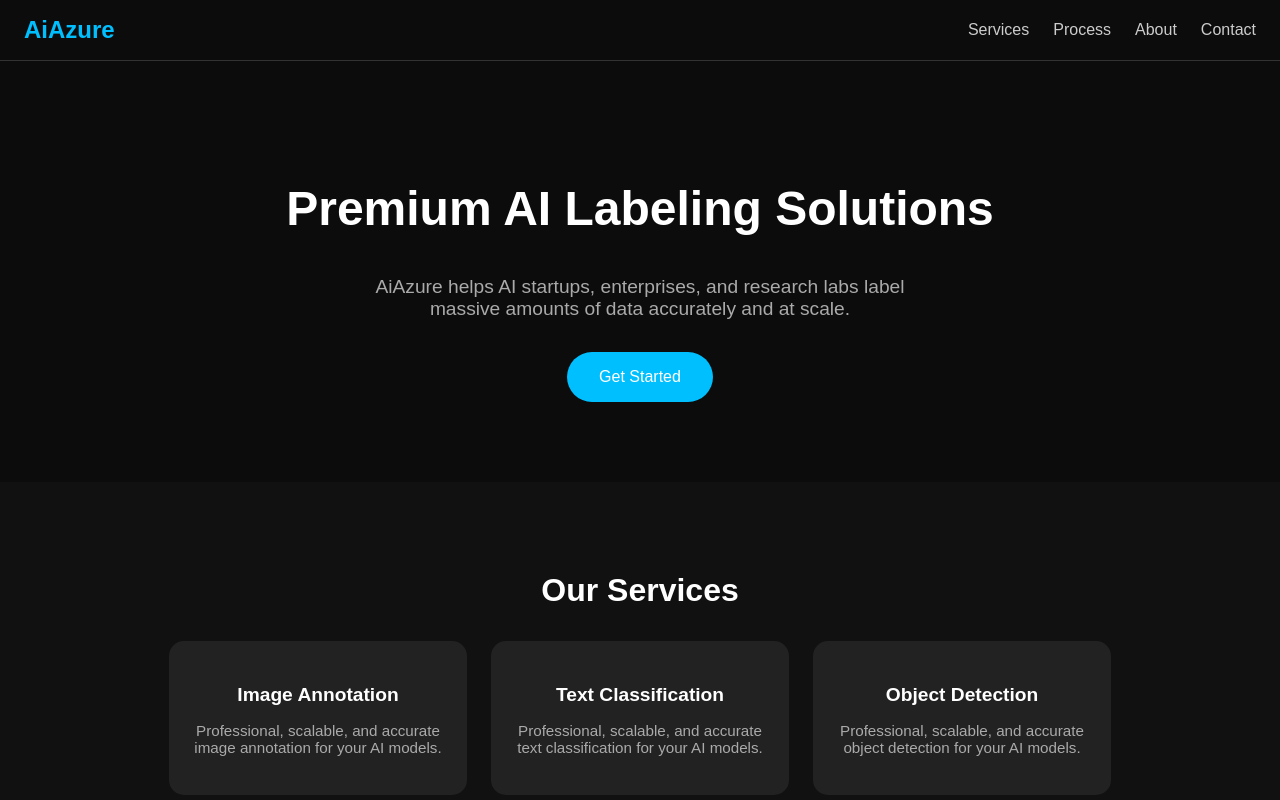
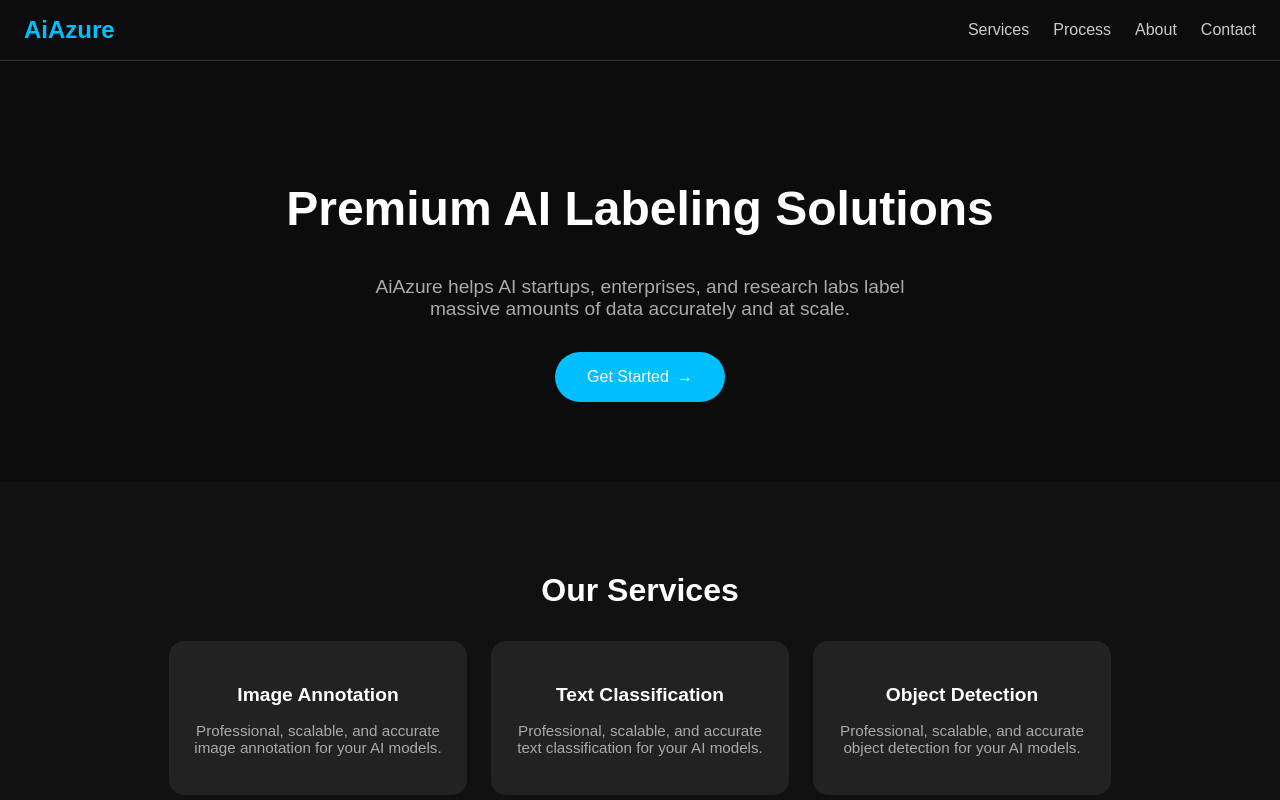
Before and after one commit to Dipanshu205/azureai, a React (Create React App) app: page / in a window 1280 px wide. Shown: the top 800 px of the page. Built offline with nearby package versions, Linux system fonts and the light colour scheme.

Commit message:
Update Contact and Hero components; refine styles and animations

```diff
--- a/src/components/Contact.jsx
+++ b/src/components/Contact.jsx
@@ -80,7 +80,7 @@
     return (
         <section id="contact" style={{ margin: '4rem', padding: '4rem 1rem', backgroundColor: '#0c0c0c', color: 'white' }}>
             <div style={{ maxWidth: '1200px', margin: 'auto' }}>
-                <h2 style={{ fontSize: '2rem', fontWeight: 'bold', textAlign: 'center', marginBottom: '0.5rem' }}>Connect With Us</h2>
+                <h2 style={{ fontSize: '2rem', fontWeight: 'bold', textAlign: 'center', marginBottom: '0.5rem' }}>Contact Us</h2>
                 <p style={{ textAlign: 'center', color: '#aaa', marginBottom: '2.5rem' }}>We're here to elevate your experience.</p>
 
                 <div style={{ display: 'flex', flexWrap: 'wrap', gap: '2rem', justifyContent: 'center' }}>
--- a/src/components/Hero.jsx
+++ b/src/components/Hero.jsx
@@ -1,17 +1,73 @@
+// import React from "react";
+
+// const Hero = () => {
+//   return (
+//     <section style={{ textAlign: 'center', padding: '5rem 1rem' }}>
+//       <h1 style={{ fontSize: '3rem', fontWeight: 'bold' }}>Premium AI Labeling Solutions</h1>
+//       <p style={{ color: '#aaa', marginTop: '1rem', fontSize: '1.2rem', maxWidth: '600px', margin: 'auto' }}>
+//         AiAzure helps AI startups, enterprises, and research labs label massive amounts of data accurately and at scale.
+//       </p>
+//       <a href="#contact">
+//       <button style={{ marginTop: '2rem', padding: '1rem 2rem', backgroundColor: '#00bfff', border: 'none', borderRadius: '25px', color: '#fff', fontSize: '1rem', cursor: 'pointer' }}>
+//         Get Started
+//         <span className="inline-block animate-[slide-right_1.2s_infinite]">→</span>
+//       </button>
+//       </a>
+//     </section>
+//   );
+// };
+
+// export default Hero;
+
 import React from "react";
 
-const Hero = () => {
+export default function Hero() {
   return (
     <section style={{ textAlign: 'center', padding: '5rem 1rem' }}>
+      {/* Keyframes definition inside a style tag */}
+      <style>
+        {`
+          @keyframes slideRight {
+            0%, 100% {
+              transform: translateX(0);
+            }
+            50% {
+              transform: translateX(4px);
+            }
+          }
+        `}
+      </style>
+
       <h1 style={{ fontSize: '3rem', fontWeight: 'bold' }}>Premium AI Labeling Solutions</h1>
       <p style={{ color: '#aaa', marginTop: '1rem', fontSize: '1.2rem', maxWidth: '600px', margin: 'auto' }}>
         AiAzure helps AI startups, enterprises, and research labs label massive amounts of data accurately and at scale.
       </p>
-      <button style={{ marginTop: '2rem', padding: '1rem 2rem', backgroundColor: '#00bfff', border: 'none', borderRadius: '25px', color: '#fff', fontSize: '1rem', cursor: 'pointer' }}>
+
+      <button
+        style={{
+          marginTop: '2rem',
+          padding: '1rem 2rem',
+          backgroundColor: '#00bfff',
+          border: 'none',
+          borderRadius: '25px',
+          color: '#fff',
+          fontSize: '1rem',
+          cursor: 'pointer',
+          display: 'inline-flex',
+          alignItems: 'center',
+          gap: '0.5rem',
+        }}
+      >
         Get Started
+        <span
+          style={{
+            display: 'inline-block',
+            animation: 'slideRight 1.2s infinite',
+          }}
+        >
+          →
+        </span>
       </button>
     </section>
   );
-};
-
-export default Hero;
+}
--- a/src/index.css
+++ b/src/index.css
@@ -1,4 +1,5 @@
 body{
     margin: 0;
     background-color: #222;
+    scroll-behavior: smooth;
   }
```
